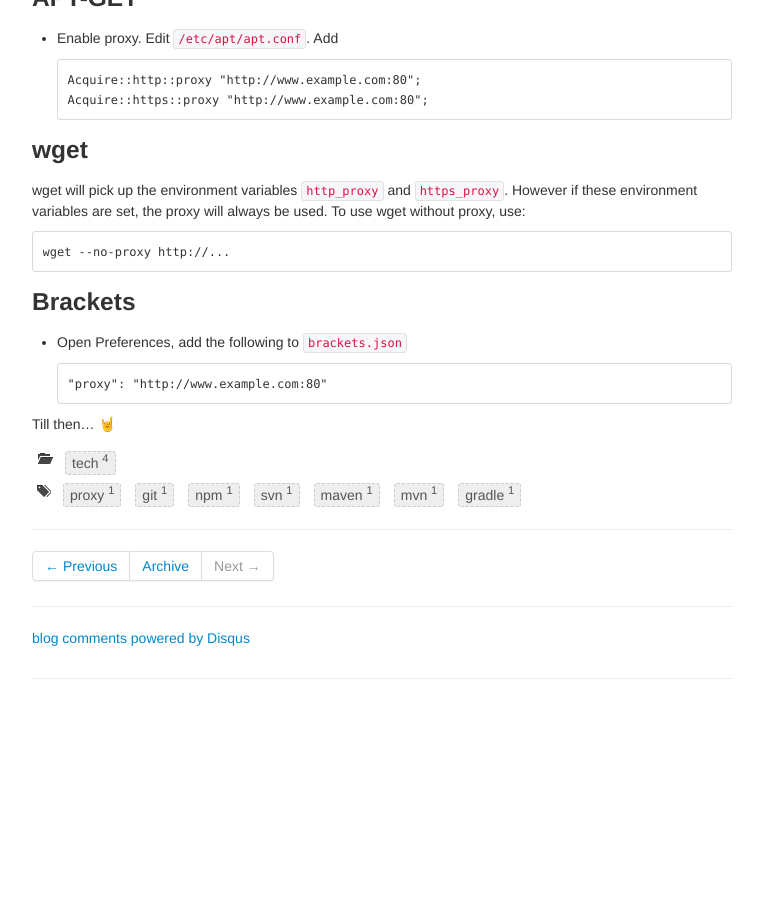
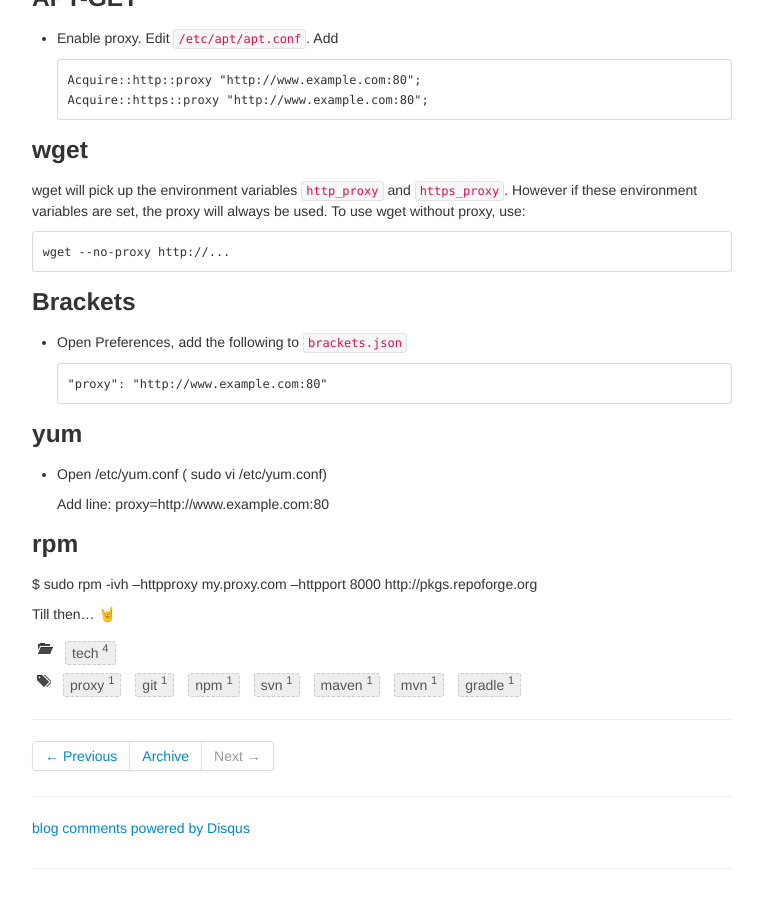
Before and after one commit to rahulsh1/rahulsh1.github.com, a Jekyll site: the page built from _posts/2016-04-10-Proxy.md, in a window 1280 px wide and 900 px high, scrolled down 2396 px. Shown: the whole window, without its empty margins (258-1021 px from the left). Built offline with Jekyll 4.4.1, drawn with Linux system fonts in a browser that asks for light colours; emoji names are drawn with the system emoji font; comment, search, counter and statistics services are not loaded; before the commit the page ends 3106 px from its top, so only the background shows below that.

Commit message:
updated for yum and rpm

```diff
--- a/_posts/2016-04-10-Proxy.md
+++ b/_posts/2016-04-10-Proxy.md
@@ -139,6 +139,15 @@ will always be used. To use wget without proxy, use:
 
       "proxy": "http://www.example.com:80"
 
+### yum
 
+- Open /etc/yum.conf ( sudo vi /etc/yum.conf)
+
+  Add line:
+  proxy=http://www.example.com:80
+
+### rpm
+
+$ sudo rpm -ivh --httpproxy my.proxy.com --httpport 8000 http://pkgs.repoforge.org
 
 Till then... :metal:
```
